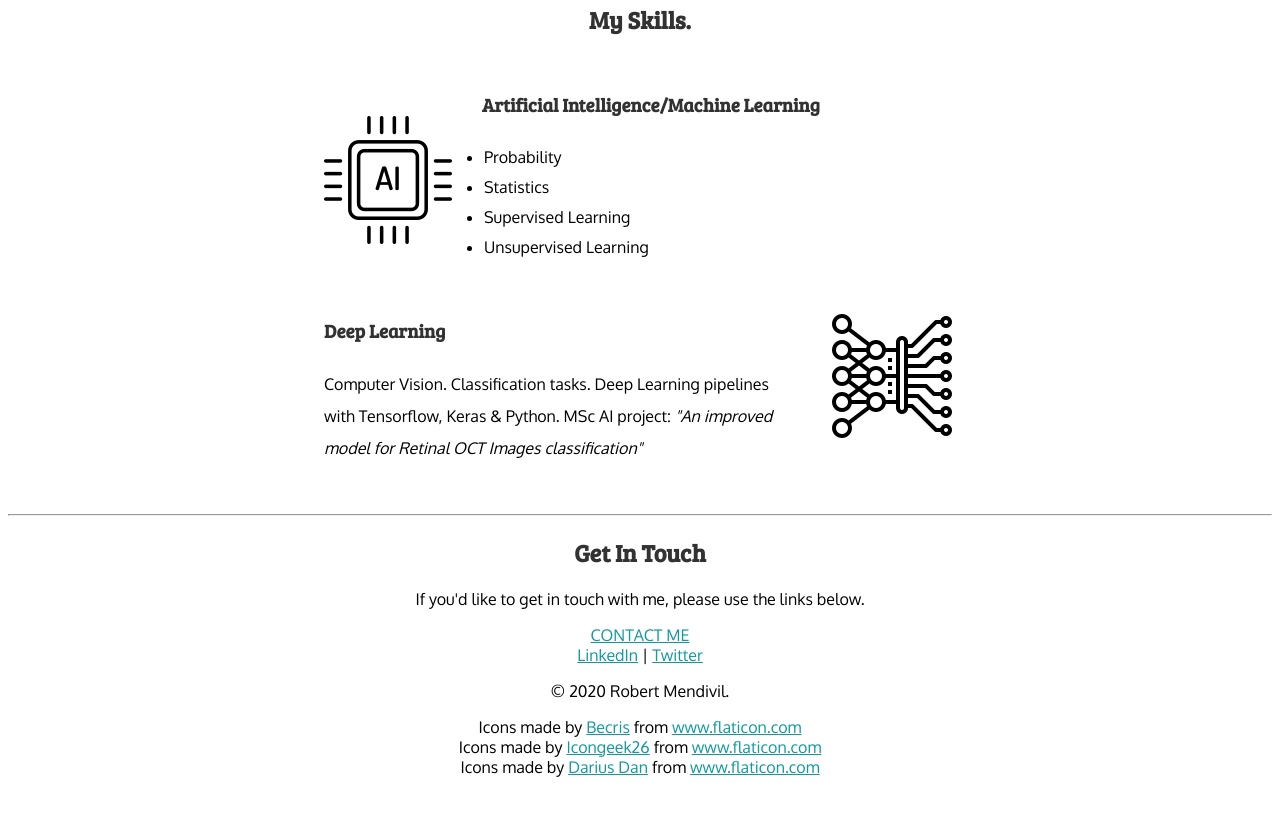
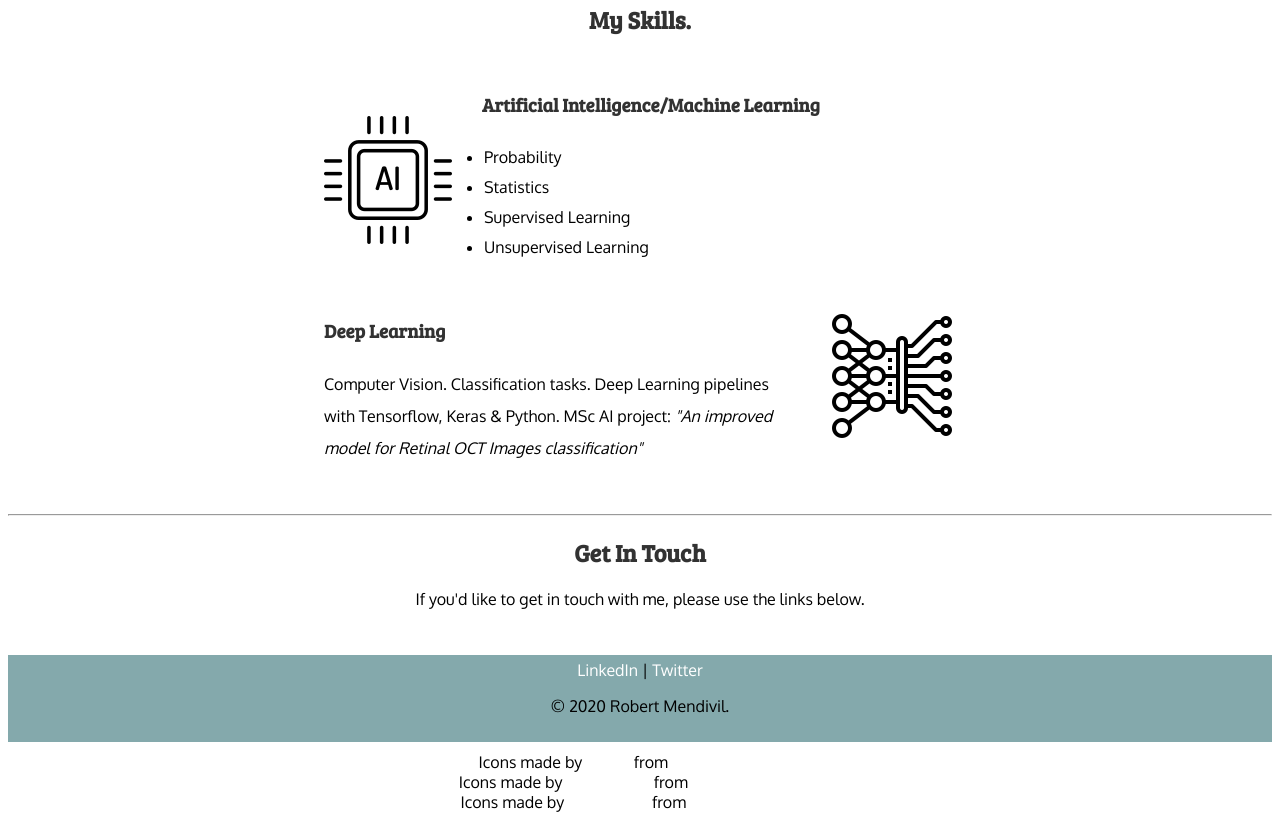
Before and after one commit to robertmz22/cv, a plain HTML site: page index.html in a window 1280 px wide. Shown: the part 1160-1980 px from the top of the page. Before the commit the page ends 1945 px from the top, so only its background shows below. Drawn offline with Linux system fonts and the light colour scheme.

Commit message:
Add files via upload

```diff
--- a/css/styles.css
+++ b/css/styles.css
@@ -9,7 +9,7 @@ ul{
 }
 
 .top{
-  background-color: #698474;
+  background-color: #3b6978;
   position: relative;
   padding-top: 100px;
   padding-bottom: 50px;
@@ -59,7 +59,8 @@ h3{
 }
 
 a{
-  color: #11999E;
+  color: white;
+  text-decoration: none;
 }
 
 .skill-row{
@@ -79,3 +80,10 @@ a{
   float: right;
   margin-left: 30px;
 }
+
+.bottom-container{
+  padding-top: 5px;
+  padding-bottom: 10px;
+  margin: 10px 0 10px 0;
+  background-color: #84a9ac;
+}
```
